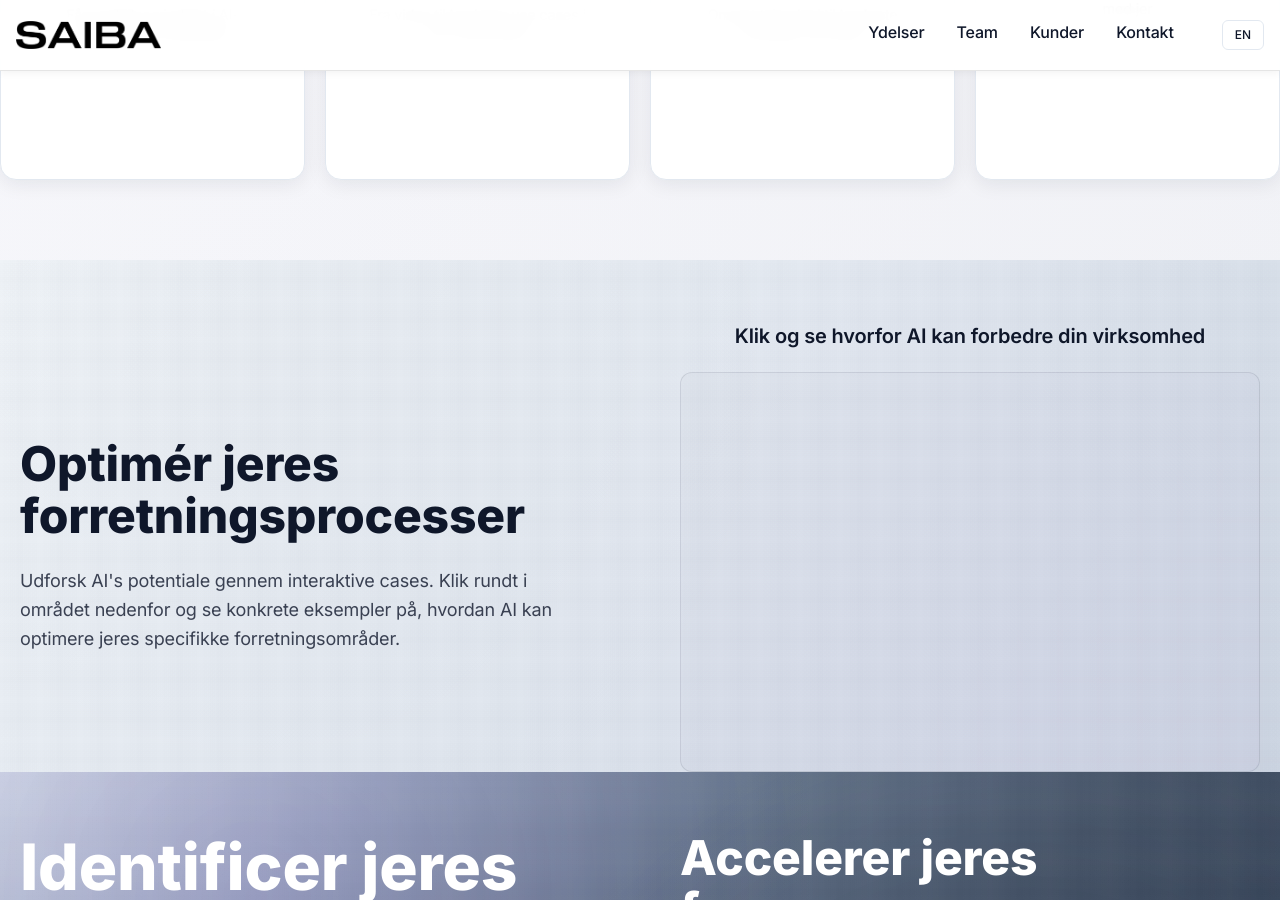
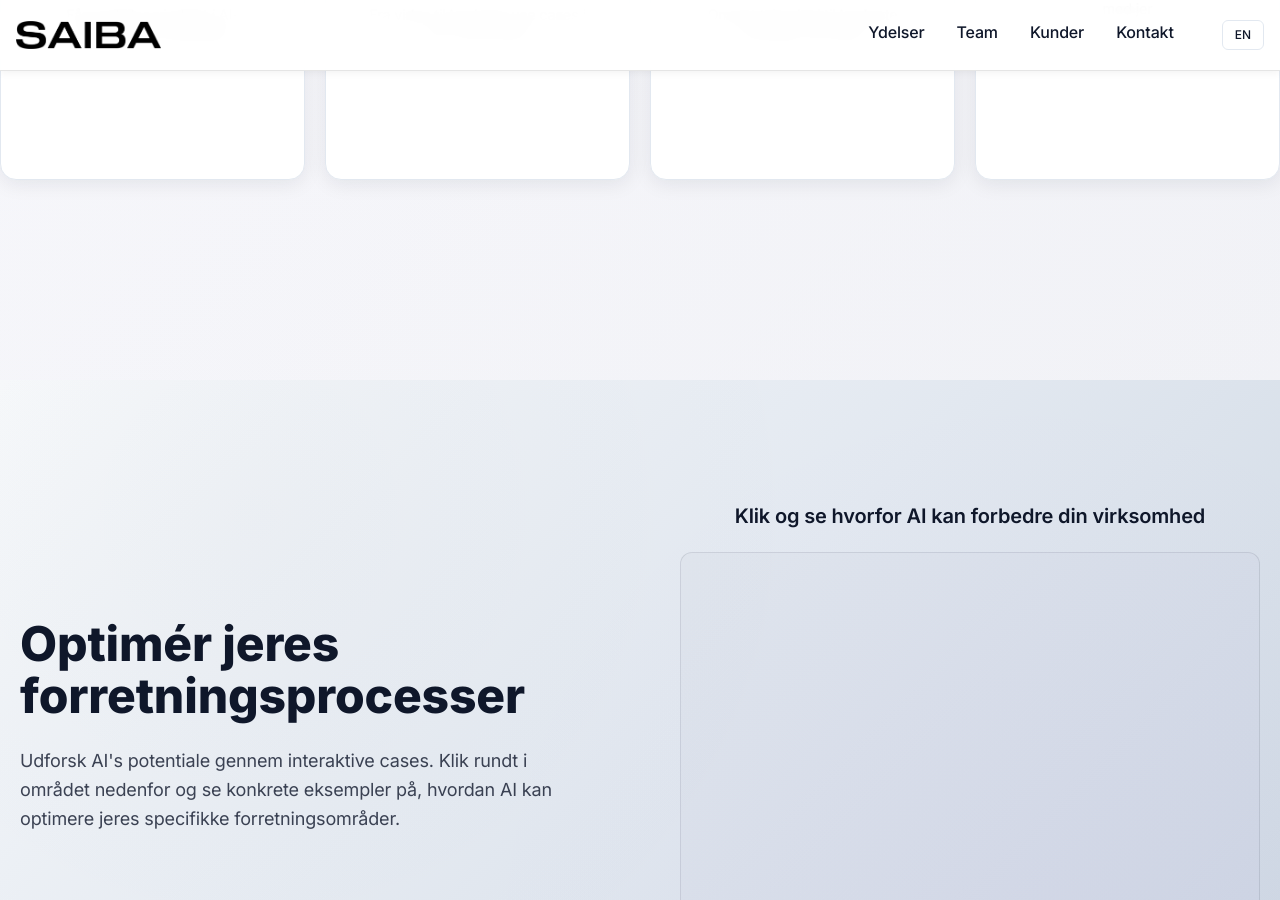
Before and after one commit to b4ltasar/saibaweb, a Jekyll site: the page built from index.html, in a window 1280 px wide and 900 px high, scrolled down 1366 px. Built offline with Jekyll 4.4.1, drawn with Linux system fonts in a browser that asks for light colours.

Commit message:
Revert gradient transitions and restore original section styling
- Remove complex gradient transitions between sections
- Restore original background colors and padding
- Remove grid effects that were too distracting
- Keep clean, simple section separations
- Service cards hover effect already working correctly
- Maintain professional appearance without over-complication

```diff
--- a/assets/css/main.css
+++ b/assets/css/main.css
@@ -529,8 +529,7 @@ body {
 .services {
   background: linear-gradient(135deg, #f8fafc 0%, #f1f5f9 100%);
   position: relative;
-  padding: 120px 0 60px 0;
-  margin-bottom: -60px;
+  padding: 120px 0;
 }
 
 .services::before {
@@ -1162,11 +1161,10 @@ body {
 
 /* Optimization Section */
 .optimization {
-  padding: 60px 0 60px 0;
-  background: linear-gradient(135deg, #f1f5f9 0%, #e2e8f0 50%, #cbd5e1 100%);
+  padding: 120px 0;
+  background: linear-gradient(135deg, #f8fafc 0%, #e2e8f0 50%, #cbd5e1 100%);
   position: relative;
   overflow: hidden;
-  margin-top: -60px;
 }
 
 .optimization::before {
@@ -1178,10 +1176,7 @@ body {
   bottom: 0;
   background:
     radial-gradient(circle at 20% 20%, rgba(15, 23, 42, 0.02) 0%, transparent 50%),
-    radial-gradient(circle at 80% 80%, rgba(168, 85, 247, 0.02) 0%, transparent 50%),
-    linear-gradient(90deg, transparent 0%, rgba(15, 23, 42, 0.01) 50%, transparent 100%),
-    linear-gradient(0deg, transparent 0%, rgba(15, 23, 42, 0.01) 50%, transparent 100%);
-  background-size: 100% 100%, 100% 100%, 40px 40px, 40px 40px;
+    radial-gradient(circle at 80% 80%, rgba(168, 85, 247, 0.02) 0%, transparent 50%);
   pointer-events: none;
 }
 
@@ -1283,11 +1278,10 @@ body {
 
 /* Team Section */
 .team {
-  padding: 60px 0 120px 0;
-  background: linear-gradient(135deg, #cbd5e1 0%, #94a3b8 20%, #64748b 40%, #475569 60%, #334155 80%, #1e293b 100%);
+  padding: 120px 0;
+  background: linear-gradient(135deg, #0f172a 0%, #1e293b 50%, #334155 100%);
   position: relative;
   overflow: hidden;
-  margin-top: -60px;
 }
 
 .team::before {
@@ -1299,10 +1293,7 @@ body {
   bottom: 0;
   background:
     radial-gradient(circle at 20% 20%, rgba(168, 85, 247, 0.1) 0%, transparent 50%),
-    radial-gradient(circle at 80% 80%, rgba(15, 23, 42, 0.2) 0%, transparent 50%),
-    linear-gradient(90deg, transparent 0%, rgba(255, 255, 255, 0.02) 50%, transparent 100%),
-    linear-gradient(0deg, transparent 0%, rgba(255, 255, 255, 0.02) 50%, transparent 100%);
-  background-size: 100% 100%, 100% 100%, 60px 60px, 60px 60px;
+    radial-gradient(circle at 80% 80%, rgba(15, 23, 42, 0.2) 0%, transparent 50%);
   pointer-events: none;
 }
 
@@ -1664,25 +1655,8 @@ body {
 
 /* Clients Section */
 .clients {
-  background: linear-gradient(135deg, #1e293b 0%, #334155 50%, #475569 100%);
-  padding: 60px 0 120px 0;
-  margin-top: -60px;
-  position: relative;
-  overflow: hidden;
-}
-
-.clients::before {
-  content: '';
-  position: absolute;
-  top: 0;
-  left: 0;
-  right: 0;
-  bottom: 0;
-  background:
-    linear-gradient(90deg, transparent 0%, rgba(255, 255, 255, 0.01) 50%, transparent 100%),
-    linear-gradient(0deg, transparent 0%, rgba(255, 255, 255, 0.01) 50%, transparent 100%);
-  background-size: 50px 50px, 50px 50px;
-  pointer-events: none;
+  background: var(--card);
+  padding: 120px 0;
 }
 
 .clients-container {
```
